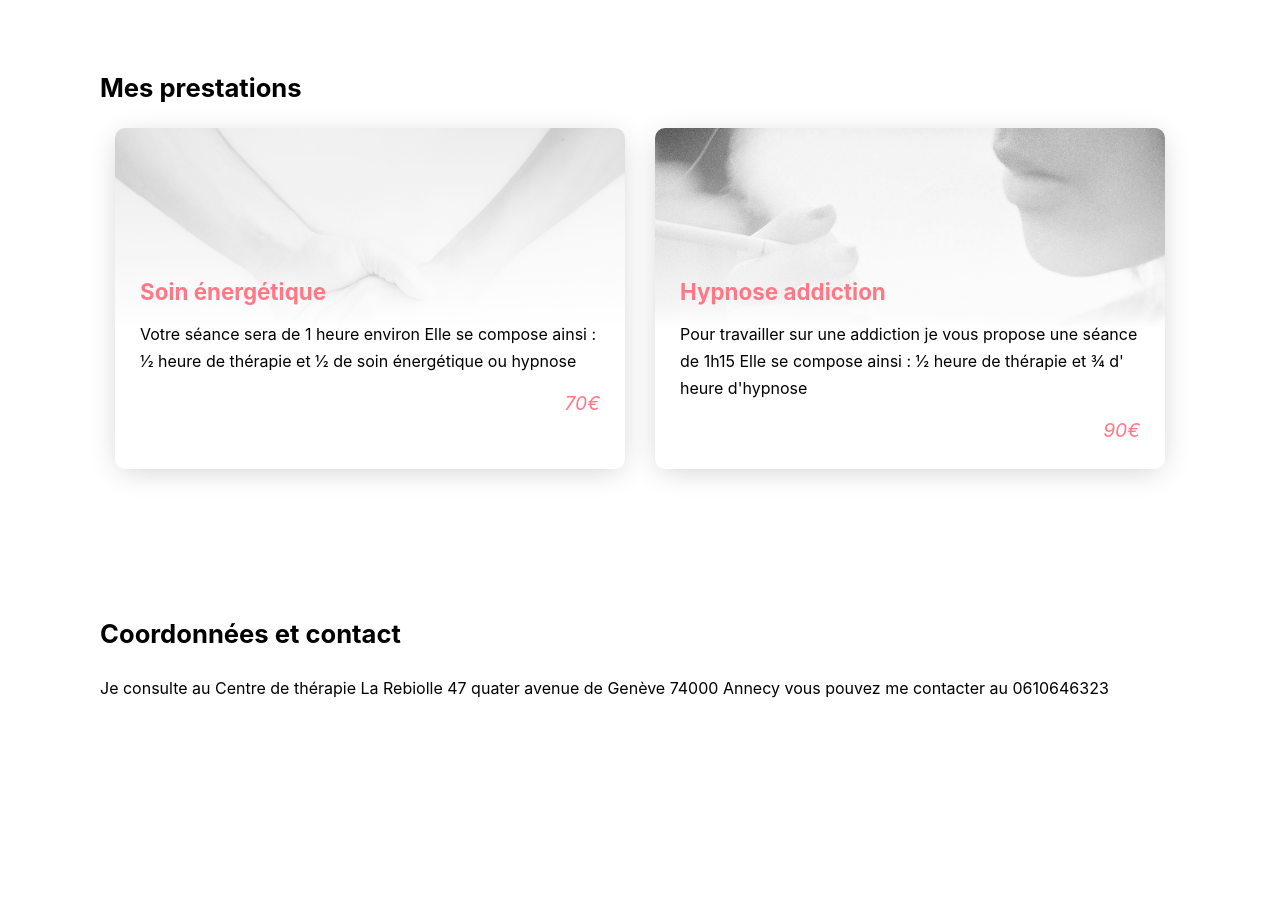
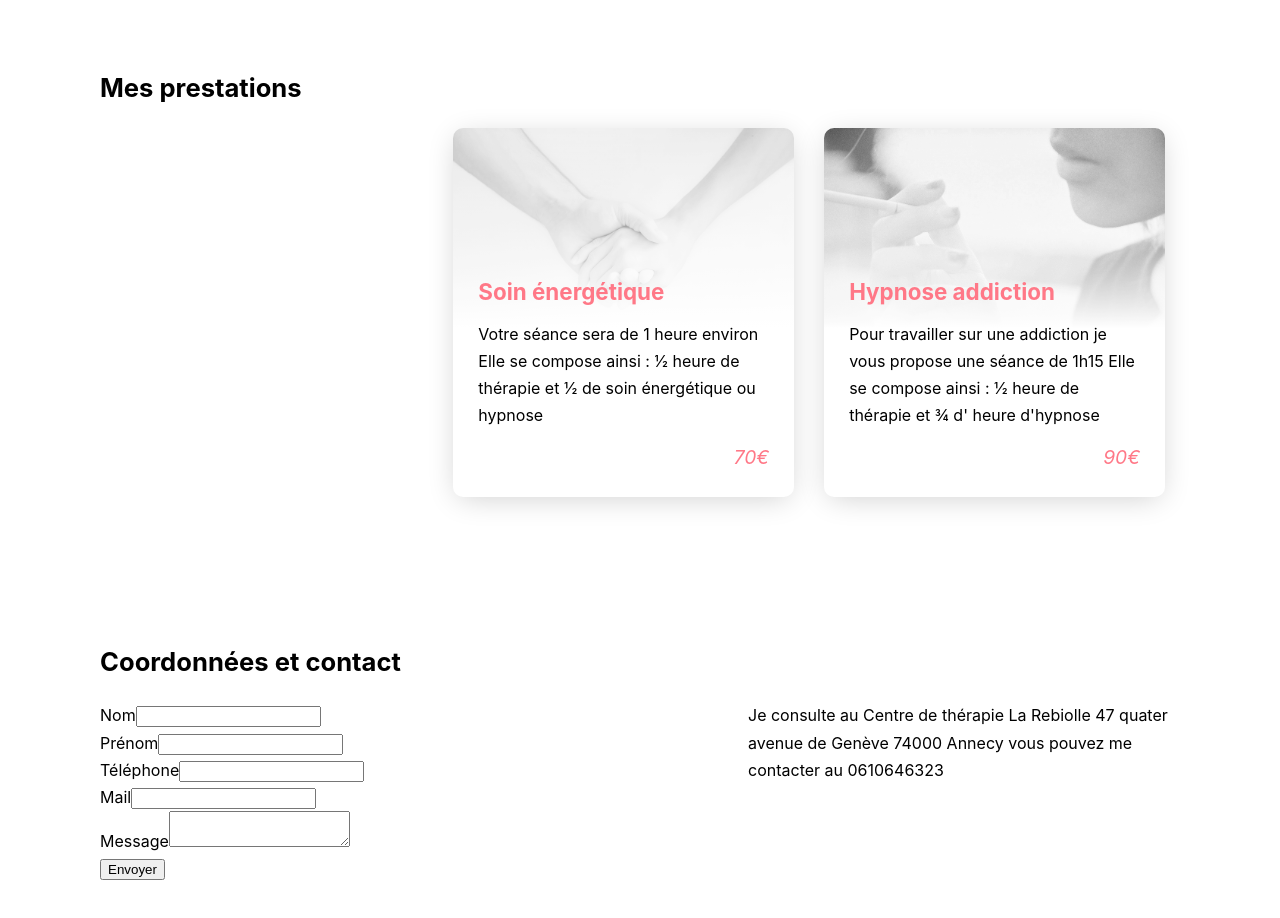
Before and after one commit to SeguinLoic/Nathalie-Therapie, a Next.js app: page / in a window 1280 px wide. Shown: the part 1620-2538 px from the top of the page. Before the commit the page ends 2397 px from the top, so only its background shows below. Built offline with nearby package versions, Linux system fonts and the light colour scheme.

Commit message:
Add contact form

```diff
--- a/pages/sections/contact.js
+++ b/pages/sections/contact.js
@@ -4,11 +4,42 @@ export default function Contact() {
     return (
         <div className="bloc" id="contact">
             <h2>Coordonnées et contact</h2>
-            <p className="content">Je consulte au Centre de thérapie La Rebiolle
-47 quater avenue de Genève
-74000 Annecy
-vous pouvez me contacter au
-0610646323</p>
+            <div className="row">
+                <div className="col col60">
+                    <form id="formContact">
+                        <div className="field">
+                            <label for="nom">Nom</label>
+                            <input type="text" id="nom"></input>
+                        </div>
+                        <div className="field">
+                            <label for="prenom">Prénom</label>
+                            <input type="text" id="prenom"></input>
+                        </div>
+                        <div className="field">
+                            <label for="phone">Téléphone</label>
+                            <input type="text" id="phone"></input>
+                        </div>
+                        <div className="field">
+                            <label for="mail">Mail</label>
+                            <input type="text" id="mail"></input>
+                        </div>
+                        <div className="field">
+                            <label for="message">Message</label>
+                            <textarea type="text" id="message"></textarea>
+                        </div>
+                        <button>Envoyer</button>
+                    </form>
+                </div>
+                <div className="col col40">
+                    <p className="content">
+                        Je consulte au Centre de thérapie La Rebiolle
+                        47 quater avenue de Genève
+                        74000 Annecy
+                        vous pouvez me contacter au
+                        0610646323
+                    </p>
+                </div>
+            </div>
         </div>
     )
 }
--- a/pages/sections/prestations.js
+++ b/pages/sections/prestations.js
@@ -8,7 +8,8 @@ export default function Prestations() {
       <div className="bloc" id="prestations">
           <h2>Mes prestations</h2>
           <div className="row">
-            <div className={`col col50 ${styles.colPresta}`}>
+            <div className="col col33"></div>
+            <div className={`col col33 ${styles.colPresta}`}>
                 <div className={styles.imageParent}>
                   <Image src="/hands.jpg" width={900} height={600} layout="responsive" alt="Mains" />
                 </div>
@@ -18,7 +19,7 @@ export default function Prestations() {
                 </p>
                 <p className={styles.tarifs}>70€</p>
             </div>
-            <div className={`col col50 ${styles.colPresta}`}>
+            <div className={`col col33 ${styles.colPresta}`}>
                 <div className={styles.imageParent}>
                   <Image src="/cigaret.jpg" width={900} height={600} layout="responsive" alt="Cigarette" />
                 </div>
```
